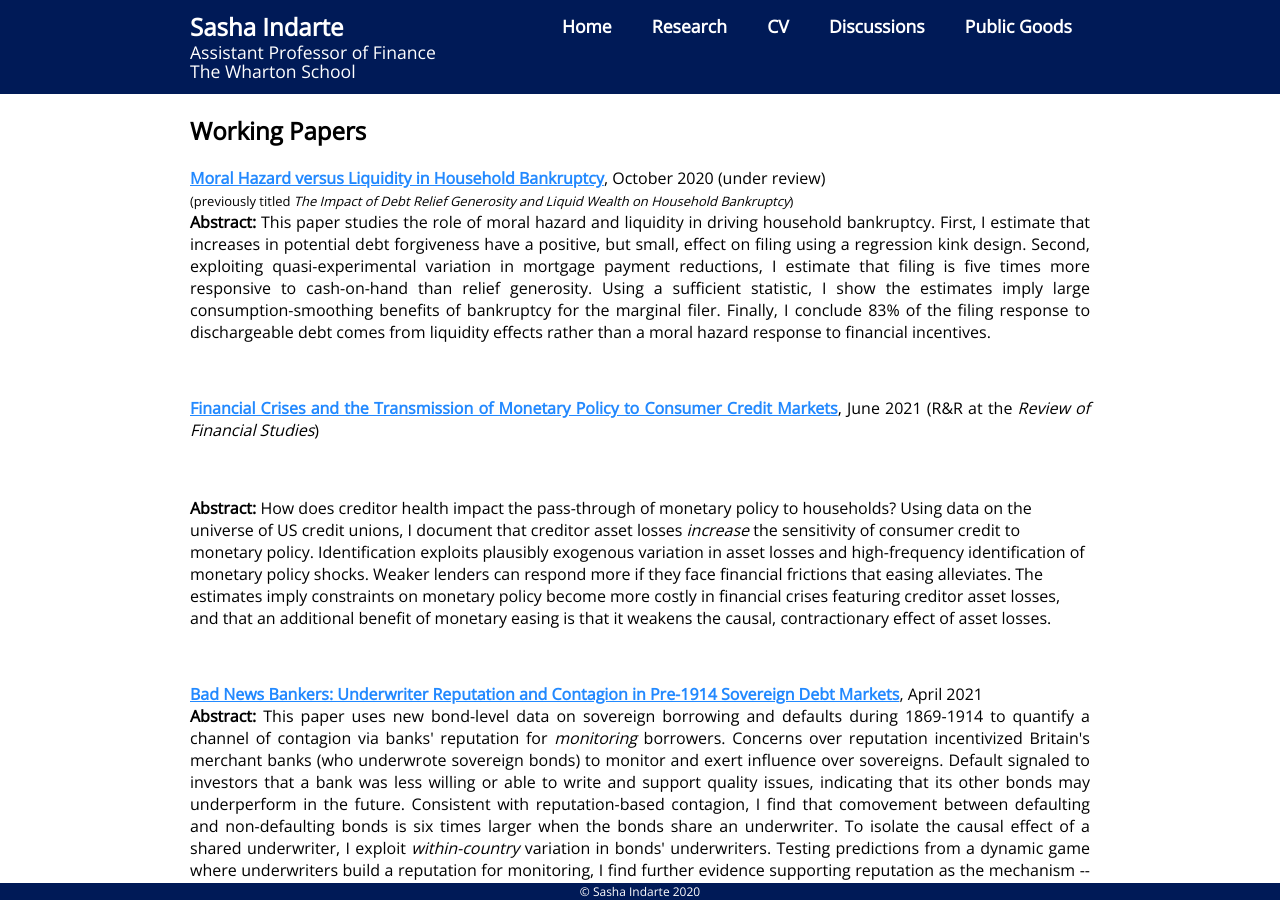
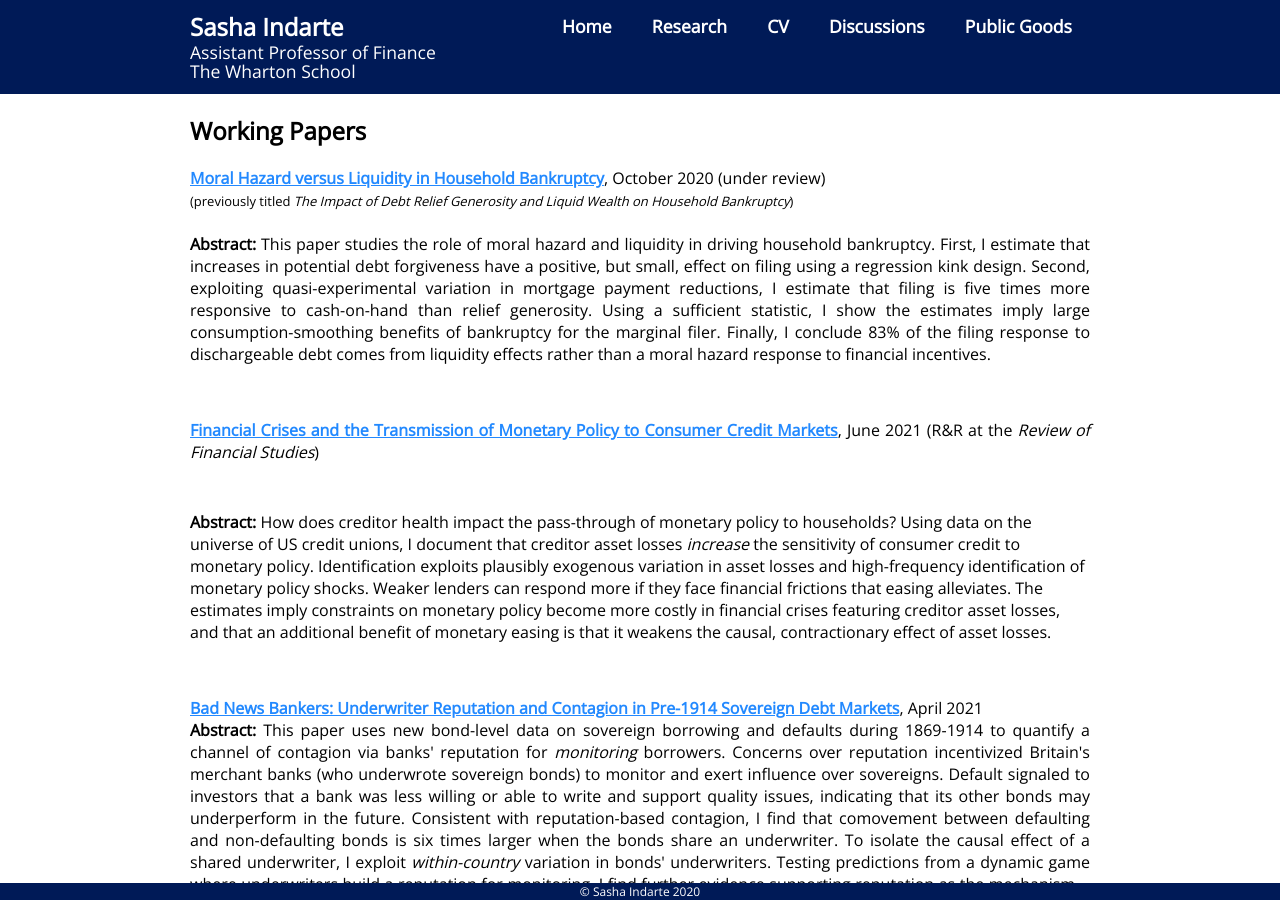
Before and after one commit to sashaindarte/sashaindarte.github.io, a Jekyll site: the page built from research/index.html, in a window 1280 px wide and 900 px high. Built offline with Jekyll 4.4.1, drawn with Linux system fonts in a browser that asks for light colours.

Commit message:
fixing spacing

```diff
--- a/research/index.html
+++ b/research/index.html
@@ -12,6 +12,7 @@
 			<br>
 			<font size="-1">(previously titled <i>The Impact of Debt Relief Generosity and Liquid Wealth on Household Bankruptcy</i>)</font>
 			<br>
+			<br>
 			<b>Abstract:</b> This paper studies the role of moral hazard and liquidity in driving household bankruptcy. First, I estimate that increases in potential debt forgiveness have a positive, but small, effect on filing using a regression kink design. Second, exploiting quasi-experimental variation in mortgage payment reductions, I estimate that filing is five times more responsive to cash-on-hand than relief generosity. Using a sufficient statistic, I show the estimates imply large consumption-smoothing benefits of bankruptcy for the marginal filer. Finally, I conclude 83% of the filing response to dischargeable debt comes from liquidity effects rather than a moral hazard response to financial incentives.
 		</p>
 
@@ -19,7 +20,7 @@
 
 		<p align="justify"> <a href = "/research/si_crises_monetary_policy.pdf">
 			<u><b>Financial Crises and the Transmission of Monetary Policy to Consumer Credit Markets</b></u></a>, June 2021 (R&R at the <i>Review of Financial Studies</i>)
-			<hr style="height:10px; visibility:hidden;" />
+			<hr style="height:1px; visibility:hidden;" />
 			<br>
 			<b>Abstract:</b> How does creditor health impact the pass-through of monetary policy to households? Using data on the universe of US credit unions, I document that creditor asset losses <i>increase</i> the sensitivity of consumer credit to monetary policy. Identification exploits plausibly exogenous variation in asset losses and high-frequency identification of monetary policy shocks. Weaker lenders can respond more if they face financial frictions that easing alleviates. The estimates imply constraints on monetary policy become more costly in financial crises featuring creditor asset losses, and that an additional benefit of monetary easing is that it weakens the causal, contractionary effect of asset losses.
 		</p>
@@ -44,8 +45,6 @@
 
 		<h2>Work in Progress</h2>
 
-		<br>
-
 		<p align = "justify">
 			<b>Explaining Racial Disparities in Personal Bankruptcy Outcomes</b> (with <a href="https://bronsonargyle.com/contact.html">Bronson Argyle</a>, <a href="http://www.beniverson.org/">Ben Iverson</a>, and <a href="https://mitmgmtfaculty.mit.edu/cpalmer/">Christopher Palmer</a>)
 		</p>
```
